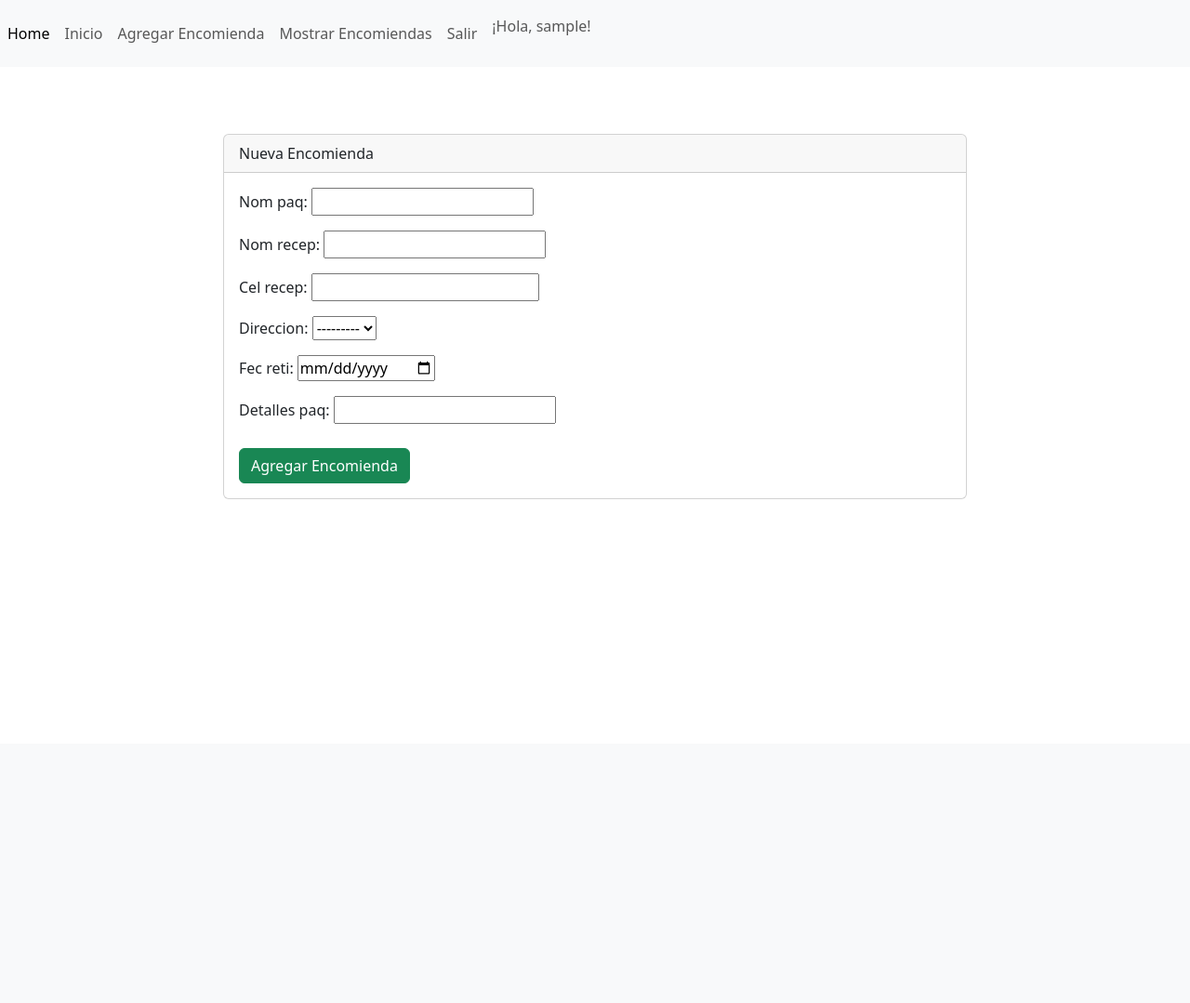
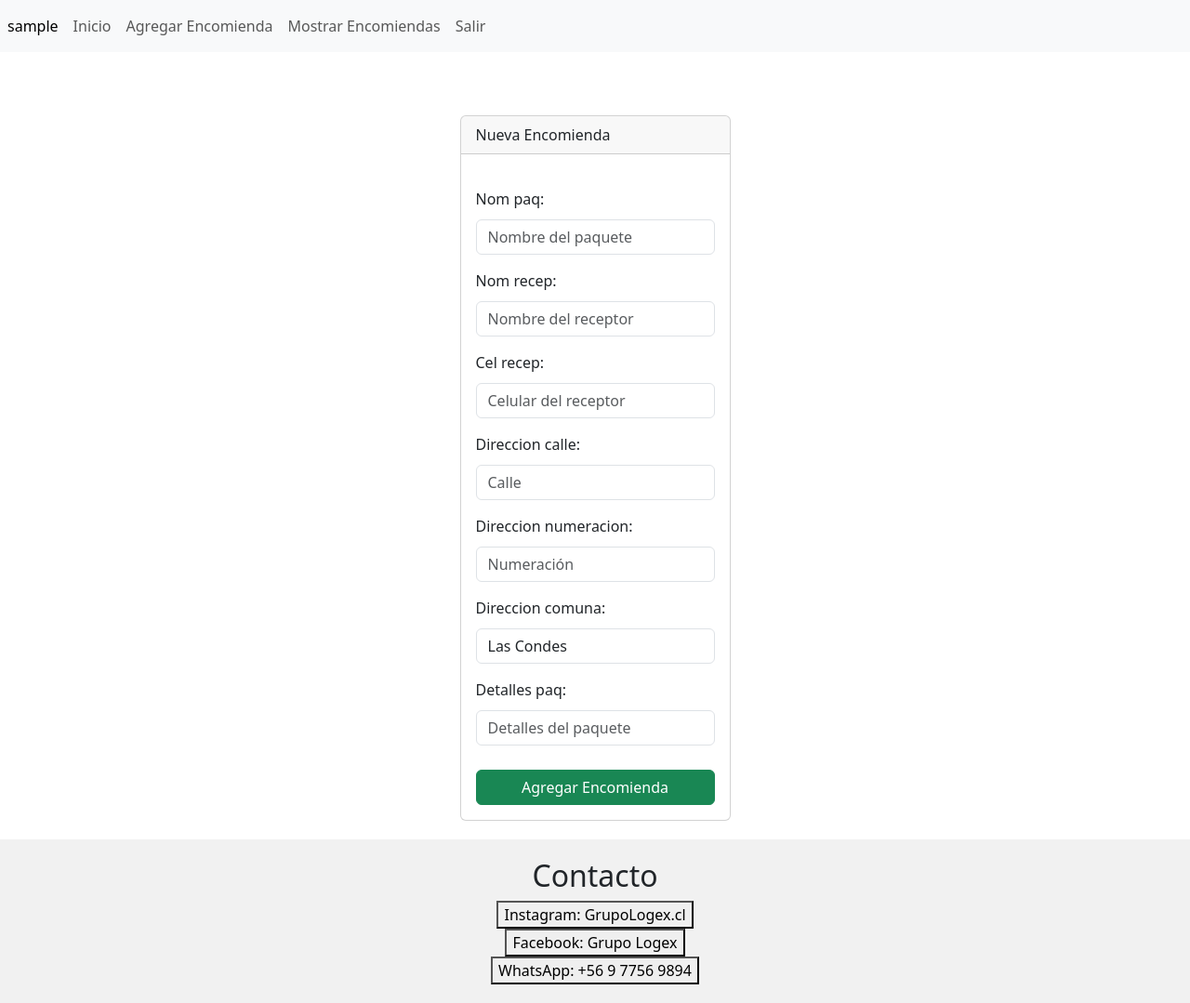
Before and after one commit to felipe-toro23/grupo_logex, a Django app: page /accounts/new_encomiendas/ in a window 1280 px wide. Shown: the whole page at 93% size. Before the commit the page ends 537 px from the top, so only its background shows below. Run offline with Django 4.2, Linux system fonts and the light colour scheme; the visitor is signed in with stand-in values (Sample User, id 1); data that the repository does not hold is empty.

Commit message:
push final logica y css minimalista

```diff
--- a/app/forms.py
+++ b/app/forms.py
@@ -63,7 +63,37 @@ class CreaUsuForm(forms.Form):
 class PaqueteForm(forms.ModelForm):
     class Meta:
         model = Paquetes
-        fields = ['nom_paq', 'nom_recep', 'cel_recep', 'peso', 'direccion', 'fec_reti', 'cantidad', 'detalles_paq']
-        widgets = {
-            'fec_reti': forms.DateInput(attrs={'type': 'date'}),
-        }
+        fields = ['nom_paq', 'nom_recep', 'cel_recep', 'direccion_calle', 'direccion_numeracion', 'direccion_comuna', 'detalles_paq']
+
+    nom_paq = forms.CharField(
+        max_length=50,
+        widget=forms.TextInput(attrs={'class': 'form-control', 'placeholder': 'Nombre del paquete'})
+    )
+
+    nom_recep = forms.CharField(
+        max_length=50,
+        widget=forms.TextInput(attrs={'class': 'form-control', 'placeholder': 'Nombre del receptor'})
+    )
+
+    cel_recep = forms.IntegerField(
+        widget=forms.NumberInput(attrs={'class': 'form-control', 'placeholder': 'Celular del receptor'})
+    )
+
+    direccion_calle = forms.CharField(
+        max_length=255,
+        widget=forms.TextInput(attrs={'class': 'form-control', 'placeholder': 'Calle'})
+    )
+    direccion_numeracion = forms.CharField(
+        max_length=255,
+        widget=forms.TextInput(attrs={'class': 'form-control', 'placeholder': 'Numeración'})
+    )
+    direccion_comuna = forms.ChoiceField(
+        choices=COMUNAS_CHOICES,
+        widget=forms.Select(attrs={'class': 'form-control'})
+    )
+
+    detalles_paq = forms.CharField(
+        max_length=300,
+        required=False,
+        widget=forms.TextInput(attrs={'class': 'form-control', 'placeholder': 'Detalles del paquete'})
+    )
--- a/app/static/css/estilo.css
+++ b/app/static/css/estilo.css
@@ -1,19 +1,71 @@
-/* esto es el Body general */
 
-body{
-    background-image: url('{% static "img/Fondo.jpg" %}');
-    background-size: cover;
+/* Agrega estilos para el body y el contenido principal */
+body {
+    position: relative;
+    min-height: 100vh;
+    margin: 0;
+    display: flex;
+    flex-direction: column;
 }
 
-/* esto es crear usuario*/
-
-.form-crear-sesion{/* control general del contenedor */
+.form-crear-sesion {
     max-width: 800px;
     margin: 0 auto;
-    margin-left: auto;
+    margin-top: 10px;
+    display: block;
 }
 
 .form-control,
-.btn-success {/* control de las cajas input */
+.btn-success {
     margin-top: 10px;
+    display: block;
 }
+
+/* Agrega estilos para las etiquetas h2 */
+h2 {
+    text-align: center;
+}
+
+/* Contenedor principal de las cajas flete-info */
+.fletes-disponibles {
+    display: flex;
+    justify-content: space-around; /* Puedes ajustar esto según tus preferencias */
+}
+
+/* Estilos para las cajas de felte-info */
+.flete-info1,
+.flete-info2,
+.flete-info3 {
+    width: 30%;
+    height: 100%;
+    background-color: #f1f1f1;
+    padding: 20px;
+    margin: 10px;
+}
+/* Estilos para el footer */
+footer {
+    background-color: #f1f1f1;
+    padding: 20px;
+    text-align: center;
+    margin-top: auto; /* Esto asegura que el footer esté pegado en la parte inferior */
+}
+
+/*esto es el css de la creacion de encomiendas*/
+
+
+/* Estilos para la caja que contiene el formulario */
+.encomienda-form {
+    max-width: 500px; /* Ajusta el ancho máximo según tus preferencias */
+    margin: 0 auto; /* Centra la caja horizontalmente */
+    padding: 20px; /* Añade relleno para separar los bordes de la caja del contenido */
+}
+
+/* Estilos para el formulario dentro de la caja */
+.encomienda-form form {
+    margin-top: 20px; /* Espacio entre la parte superior de la caja y el formulario */
+}
+
+/* Estilos para el botón dentro del formulario */
+.encomienda-form form button {
+    width: 100%; /* Hace que el botón ocupe el ancho completo del formulario */
+}
--- a/app/static/css/estilo2.css
+++ /dev/null
@@ -1,10 +0,0 @@
-.encomienda-form{/* control general del contenedor */
-    max-width: 800px;
-    margin: 0 auto;
-    margin-left: auto;
-}
-
-.form-control,
-.btn-success {/* control de las cajas input */
-    margin-top: 10px;
-}
--- a/app/templates/logex/feed.html
+++ b/app/templates/logex/feed.html
@@ -5,27 +5,33 @@
     <meta charset="UTF-8">
     <meta name="viewport" content="width=device-width, initial-scale=1.0">
     <title>{% block Titulo %}{% endblock %}</title>
-    <link type='text/css' rel="stylesheet" href='{% static "css/estilo2.css" %}'>
+    <link type='text/css' rel="stylesheet" href='{% static "css/estilo.css" %}'>
     <link href="https://cdn.jsdelivr.net/npm/bootstrap@5.3.2/dist/css/bootstrap.min.css" rel="stylesheet" integrity="sha384-T3c6CoIi6uLrA9TneNEoa7RxnatzjcDSCmG1MXxSR1GAsXEV/Dwwykc2MPK8M2HN" crossorigin="anonymous">
     <script src="https://cdn.jsdelivr.net/npm/bootstrap@5.3.2/dist/js/bootstrap.bundle.min.js" integrity="sha384-C6RzsynM9kWDrMNeT87bh95OGNyZPhcTNXj1NW7RuBCsyN/o0jlpcV8Qyq46cDfL" crossorigin="anonymous"></script>
 </head>
 <body>
     <nav class="navbar navbar-expand navbar-light bg-light">
         <div class="nav navbar-nav">
-            <a class="nav-item nav-link active" href="" aria-current="page">Home <span class="visually-hidden">(current)</span></a>
-            <a class="nav-item nav-link" href="{% url 'profile' %}">Inicio</a>
-            <a class="nav-item nav-link" href="{% url 'new_encomiendas' %}">Agregar Encomienda</a>
-            <a class="nav-item nav-link" href="{% url 'encomiendas' %}">Mostrar Encomiendas</a>
-            <li class="nav-item"><a class="nav-link" href="{% url 'salir' %}">Salir</a></li>
+            {% if request.user.is_authenticated %}
+                <a class="nav-item nav-link active" href="" aria-current="page">{{ request.user.username }} <span class="visually-hidden">(current)</span></a>
+                <a class="nav-item nav-link" href="{% url 'profile' %}">Inicio</a>
+                <a class="nav-item nav-link" href="{% url 'new_encomiendas' %}">Agregar Encomienda</a>
+                <a class="nav-item nav-link" href="{% url 'encomiendas' %}">Mostrar Encomiendas</a>
+                <li class="nav-item"><a class="nav-link" href="{% url 'salir' %}">Salir</a></li>
+            {% endif %}
         </div>
-        <ul class="navbar-nav ml-auto">
-            {% if request.user.is_authenticated %}
-                <li class="nav-item"><p class="nav-link">¡Hola, {{ request.user.username }}!</p></li>
-            {% endif %}
-        </ul>
     </nav>
-    <img src="" alt="">
     {% block Contenido %}
     {% endblock %}
 </body>
+
+<footer>
+    <div class="contacto">
+        <h2>Contacto</h2>
+        <button onclick="window.location.href='https://www.instagram.com/grupologex.cl/'">Instagram: GrupoLogex.cl</button><br>
+        <button onclick="window.location.href='https://www.facebook.com/people/Grupo-Logex/100066425122706/?paipv=0&eav=AfZ3L_N1PxWIxGsY2ArfKcjpjuLXIcGk-tgnwv3F-9ELOXR24esXC3oOnkUFBT4XBTY&_rdr'">Facebook: Grupo Logex</button><br>
+        <button onclick="window.location.href='https://wa.me/56977569894'">WhatsApp: +56 9 7756 9894</button>
+    </div>
+</footer>
+
 </html>
--- a/app/templates/logex/nueva_encomienda.html
+++ b/app/templates/logex/nueva_encomienda.html
@@ -5,6 +5,14 @@ Nueva Encomienda
 {% endblock %}
 
 {% block Contenido %}
+
+{% if messages %}
+    {% for message in messages %}
+        <div class="alert alert-{{ message.tags }}">
+            {{ message }}
+        </div>
+    {% endfor %}
+{% endif %}
 
 <div class="encomienda-form">
     <div class="row">
--- a/app/urls.py
+++ b/app/urls.py
@@ -8,7 +8,6 @@ urlpatterns = [
     path("Crear_cuenta", views.Crear_cuenta, name="Crear_cuenta"),
     path("accounts/profile/", views.profile, name="profile"),
     path("accounts/new_encomiendas/", views.guardar_paquete, name="new_encomiendas"),
-    path("accounts/obtener_id_cuenta/", views.obtener_id_cuenta, name="obtener_id_cuenta"),
     path("accounts/encomiendas/", views.encomiendas, name="encomiendas"),
     path("salir", views.salir, name="salir")
 ]
--- a/app/views.py
+++ b/app/views.py
@@ -1,14 +1,15 @@
-from django.shortcuts import render, redirect
-from .models import Usuarios, Direcciones, Paquetes
+from datetime import datetime, timedelta
+from django.contrib import messages
+from django.contrib.auth.decorators import login_required
+from django.contrib.auth import logout, get_user_model
+from django.http import HttpResponseRedirect
+from django.shortcuts import render, redirect, get_object_or_404
+from django.urls import reverse
 from .forms import CreaUsuForm, PaqueteForm
-from django.contrib.auth import authenticate, login, logout
-from django.contrib.auth.forms import AuthenticationForm
-from django.contrib.auth.decorators import login_required
+from .models import Usuarios, Direcciones, Paquetes, PlanillasEntregas, PlanillaRetiros
 from django.contrib import messages
-from django.http import HttpResponseRedirect
-from django.urls import reverse
-from .models import PlanillasEntregas, PlanillaRetiros
-from datetime import datetime, timedelta
+from django.db import IntegrityError
+
 
 
 
@@ -16,14 +17,12 @@ def index(request):
     return render(request, "logex/home.html")
 
 
-from django.shortcuts import render, redirect
-from django.contrib.auth import get_user_model
-from django.db import IntegrityError
-from .forms import CreaUsuForm
+
 
 def Crear_cuenta(request):
     if request.method == "POST":
         form = CreaUsuForm(request.POST)
+
         if form.is_valid():
             try:
                 direccion_calle = form.cleaned_data['direccion_calle']
@@ -62,29 +61,6 @@ def Crear_cuenta(request):
     return render(request, "logex/crear_cuenta.html", {'form': form})
 
 
-def iniciar_sesion(request):
-    if request.method == 'POST':
-        form = AuthenticationForm(request, request.POST)
-        if form.is_valid():
-            username = form.cleaned_data['username']
-            password = form.cleaned_data['password']
-
-            user = authenticate(request, username=username, password=password)
-
-            if user is not None:
-                print(f"Usuario autenticado: {user}")
-                login(request, user)
-                print("Inicio de sesión exitoso.")
-                return HttpResponseRedirect(reverse('logex:profile'))
-            else:
-                print(f"Error de credenciales para usuario: {username}")
-        else:
-            print("Formulario no válido")
-    else:
-        form = AuthenticationForm()
-
-    return render(request, 'registration/login.html', {'form': form})
-
 
 @login_required
 def profile(request):
@@ -95,65 +71,68 @@ def salir(request):
     logout(request)
     return redirect('/')
 
-from django.shortcuts import render, redirect
-from .forms import PaqueteForm
+
+@login_required
+def guardar_paquete(request):
+    if request.method == "POST":
+        form = PaqueteForm(request.POST)
+
+        if form.is_valid():
+            try:
+                direccion_calle = form.cleaned_data['direccion_calle']
+                direccion_numeracion = form.cleaned_data['direccion_numeracion']
+                direccion_comuna = form.cleaned_data['direccion_comuna']
+
+                direccion, created = Direcciones.objects.get_or_create(
+                    calle_dire=direccion_calle,
+                    numeracio_dire=direccion_numeracion,
+                    comuna_id=direccion_comuna
+                )
+
+                if request.user.is_authenticated:
+                    username_autentic = request.user.username
+
+                usuario = get_object_or_404(Usuarios, username=username_autentic)
 
 
 
-@login_required
-def obtener_id_cuenta(request):
-    usuario_actual = request.user
 
-    direccion_usuario = usuario_actual.direcciones
+                nom_paq = form.cleaned_data['nom_paq']
+                nom_recep = form.cleaned_data['nom_recep']
+                cel_recep = form.cleaned_data['cel_recep']
+                fec_reti = datetime.now() + timedelta(days=1)
+                detalles_paq = form.cleaned_data['detalles_paq']
 
-    datos_remitente = {
-        'id_cuenta': usuario_actual.id_cuenta,
-        'rut_cli': usuario_actual.rut_cli,
-        'nombre': usuario_actual.nombre_cli,
-        'apellido': usuario_actual.apellido_cli,
-        'direccion': {
-            'calle': direccion_usuario.calle_dire,
-            'numeracion': direccion_usuario.numeracio_dire,
-            'comuna': direccion_usuario.comuna.comuna
-        }
-    }
+                # guarda los datos en la tabla Paquetes y Direcciones, recuerda que esta basado en el models usuario
+                nuevo_paquete = Paquetes.objects.create(
+                    cuenta=usuario,
+                    nom_paq=nom_paq,
+                    nom_recep=nom_recep,
+                    cel_recep=cel_recep,
+                    direccion=direccion,
+                    fec_reti=fec_reti,
+                    detalles_paq=detalles_paq
+                )
 
 
-    form = PaqueteForm(initial={
-        'nom_recep': f"{usuario_actual.nombre_cli} {usuario_actual.apellido_cli}",
-        'direccion': f"{direccion_usuario.calle_dire}, {direccion_usuario.numeracio_dire}, {direccion_usuario.comuna.comuna}",
-    })
-
-    return render(request, 'logex/nueva_encomienda.html', {'datos_remitente': datos_remitente, 'form': form})
-
-
-@login_required
-def guardar_paquete(request):
-    if request.method == 'POST':
-        form = PaqueteForm(request.POST)
-
-        if form.is_valid():
-            paquete = form.save(commit=False)
-
-            paquete.remitente = request.user
-
-            paquete.save()
-
-            nueva_direccion = Direcciones.objects.create(
-                calle=form.cleaned_data['direccion_calle'],
-                numeracion=form.cleaned_data['direccion_numeracion'],
-                comuna=form.cleaned_data['direccion_comuna'],
-            )
-            paquete.direccion = nueva_direccion
-            paquete.save()
-
-            return redirect('Listado_encomiendas.html')
+                return render(request, "logex/Listado_encomiendas.html")
+            except IntegrityError as e:
+                form.add_error('username', 'Este nombre de usuario ya está en uso. Por favor, elige otro.')
     else:
         form = PaqueteForm()
 
-    return render(request, 'logex/nueva_encomienda.html', {'form': form})
+    return render(request, "logex/nueva_encomienda.html", {'form': form})
 
 
 
 def encomiendas(request):
-    pass
+
+    usuario = get_object_or_404(Usuarios, username=request.user.username)
+    paquetes = Paquetes.objects.filter(cuenta=usuario).select_related('direccion')
+
+
+    data = {
+        'Paquetes': paquetes
+    }
+
+    return render(request, "logex/Listado_encomiendas.html", data)
```
Also changed, not shown: app/models.py (+1 -52 lines), app/mybackend.py (added, +16 -0 lines), app/templates/logex/Listado_encomiendas.html (+17 -9 lines), app/templates/logex/home.html (+1 -14 lines), app/templates/logex/index.html (+15 -3 lines), app/templates/logex/loby.html (+21 -1 lines), app/templates/registration/login.html (+11 -3 lines), Readme.txt (renamed from Nuevo documento de texto.txt), app/migrations/0002_remove_paquetes_cantidad_remove_paquetes_peso_and_more.py (added), app/migrations/0003_alter_paquetes_direccion.py (added).
